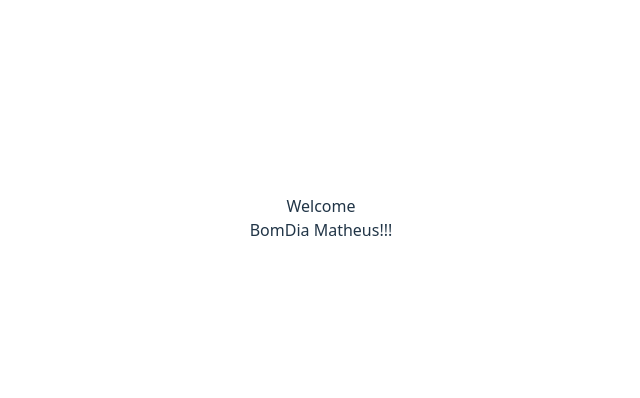
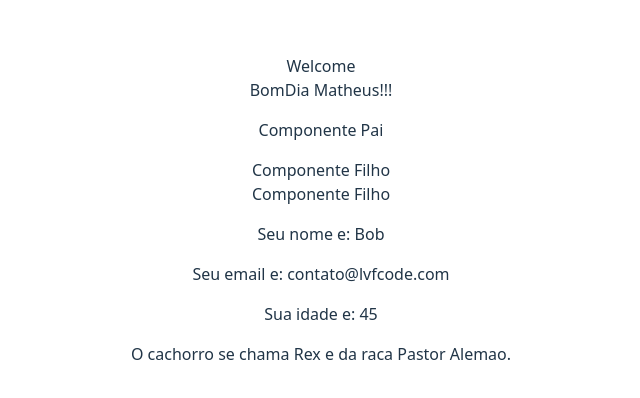
Before and after one commit to FernandoVenturini/hdc_react_typescript, a React (Vite) app: page / in a window 1280 px wide. Shown: the part 182-580 px from the top of the page, without its empty margins (319-959 px from the left). Built offline with nearby package versions, Linux system fonts and the light colour scheme.

Commit message:
using props #02

```diff
--- a/src/App.jsx
+++ b/src/App.jsx
@@ -1,6 +1,11 @@
 import './App.css';
 import Welcome from './components/Welcome';
 import BomDia from './components/BomDia';
+import Pai from './components/Pai';
+import Filho from './components/Filho';
+import Descricao from './components/Descricao';
+import Cachorro from './components/Cachorro';
+
 
 function App() {
 
@@ -8,6 +13,10 @@ function App() {
     <>
 		<Welcome />
 		<BomDia />
+		<Pai />
+		<Filho />
+		<Descricao nome="Bob" email="contato@lvfcode.com" idade={45}/>
+		<Cachorro nome="Rex" raca="Pastor Alemao"/>
     </>
   );
 };
--- /dev/null
+++ b/src/components/Cachorro.jsx
@@ -0,0 +1,11 @@
+import React from 'react'
+
+const Cachorro = ({nome, raca}) => {
+  return (
+	<div>
+		<p>O cachorro se chama {nome} e da raca {raca}.</p>
+	</div>
+  )
+}
+
+export default Cachorro
--- /dev/null
+++ b/src/components/Descricao.jsx
@@ -0,0 +1,13 @@
+import React from 'react'
+
+const Descricao = (props) => {
+  return (
+	<div>
+		<p>Seu nome e: {props.nome}</p>
+		<p>Seu email e: {props.email}</p>
+		<p>Sua idade e: {props.idade}</p>
+	</div>
+  )
+}
+
+export default Descricao
--- /dev/null
+++ b/src/components/Filho.jsx
@@ -0,0 +1,9 @@
+import React from 'react'
+
+const Filho = () => {
+  return (
+	<div>Componente Filho</div>
+  )
+}
+
+export default Filho
--- /dev/null
+++ b/src/components/Pai.jsx
@@ -0,0 +1,13 @@
+import React from 'react'
+import Filho from './Filho'
+
+const Pai = () => {
+  return (
+	<div>
+		<p>Componente Pai</p>
+		<Filho />
+	</div>
+  )
+}
+
+export default Pai
```
